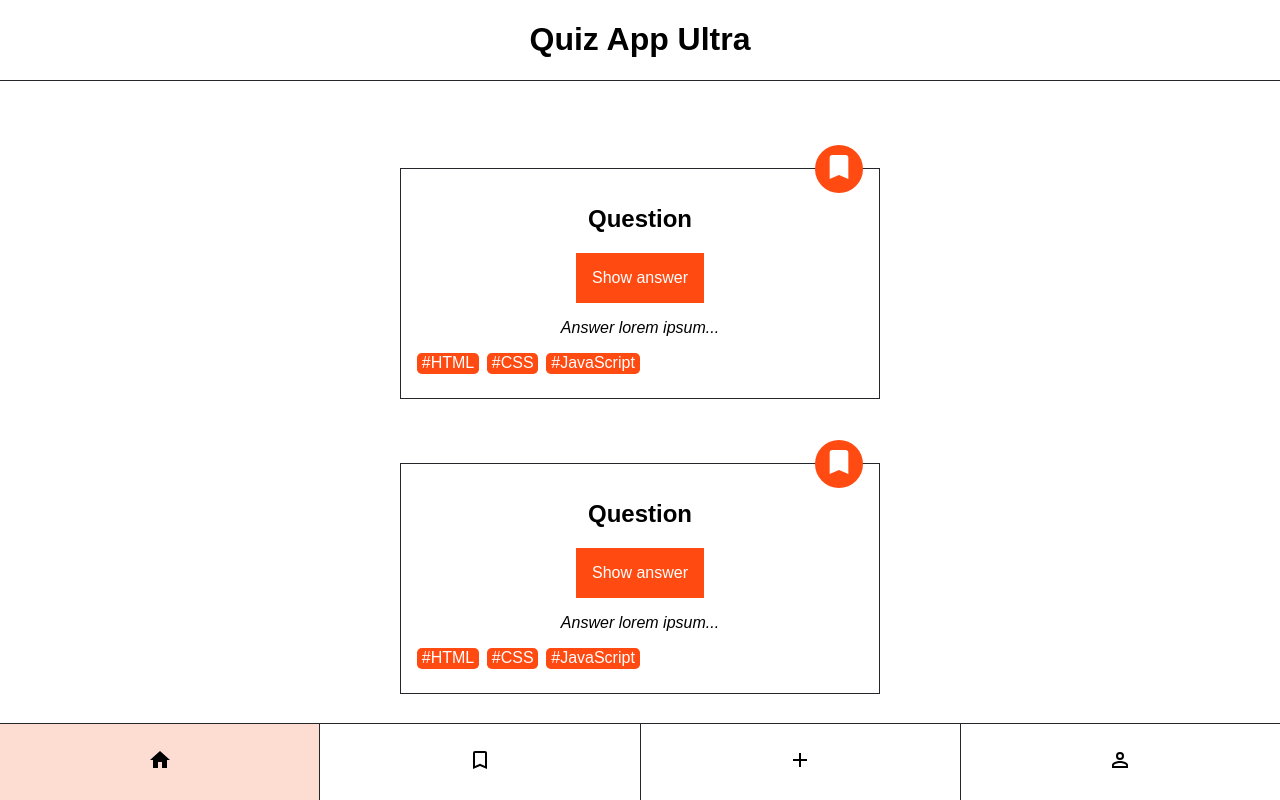
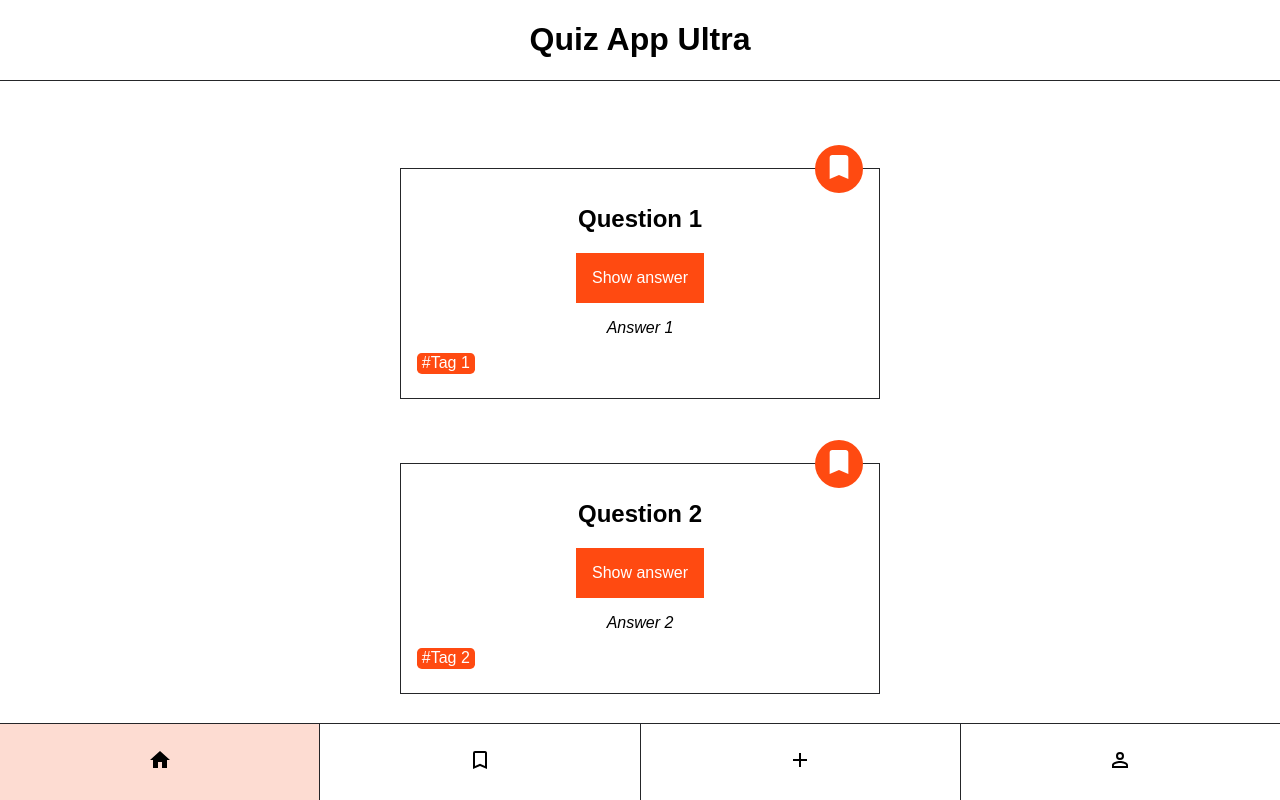
Before and after one commit to anhthu253/quiz-app-ultra-part5, a React (Create React App) app: page / in a window 1280 px wide. Shown: the top 800 px of the page. Built offline with nearby package versions, Linux system fonts and the light colour scheme.

Commit message:
add props to Card component

```diff
--- a/src/App.js
+++ b/src/App.js
@@ -8,9 +8,9 @@ function App() {
     <div className="app">
       <Header />
       <main className="app__main">
-        <Card />
-        <Card />
-        <Card />
+        <Card question="Question 1" answer="Answer 1" tag="Tag 1" />
+        <Card question="Question 2" answer="Answer 2" tag="Tag 2" />
+        <Card question="Question 3" answer="Answer 3" tag="Tag 3" />
       </main>
       <Navigation />
     </div>
--- a/src/components/card/Card.js
+++ b/src/components/card/Card.js
@@ -1,17 +1,15 @@
 import "./Card.css";
 
-function Card() {
+function Card({ question, answer, tag }) {
   return (
     <section className="card">
-      <h2>Question</h2>
+      <h2>{question}</h2>
       <button className="card__button-answer" type="button">
         Show answer
       </button>
-      <p className="card__answer card__answer--active">Answer lorem ipsum...</p>
+      <p className="card__answer card__answer--active">{answer}</p>
       <ul className="card__tag-list">
-        <li className="card__tag-list-item">#HTML</li>
-        <li className="card__tag-list-item">#CSS</li>
-        <li className="card__tag-list-item">#JavaScript</li>
+        <li className="card__tag-list-item">#{tag}</li>
       </ul>
       <div className="card__button-bookmark">
         <button className="card__bookmark" aria-label="bookmark" type="button">
```
